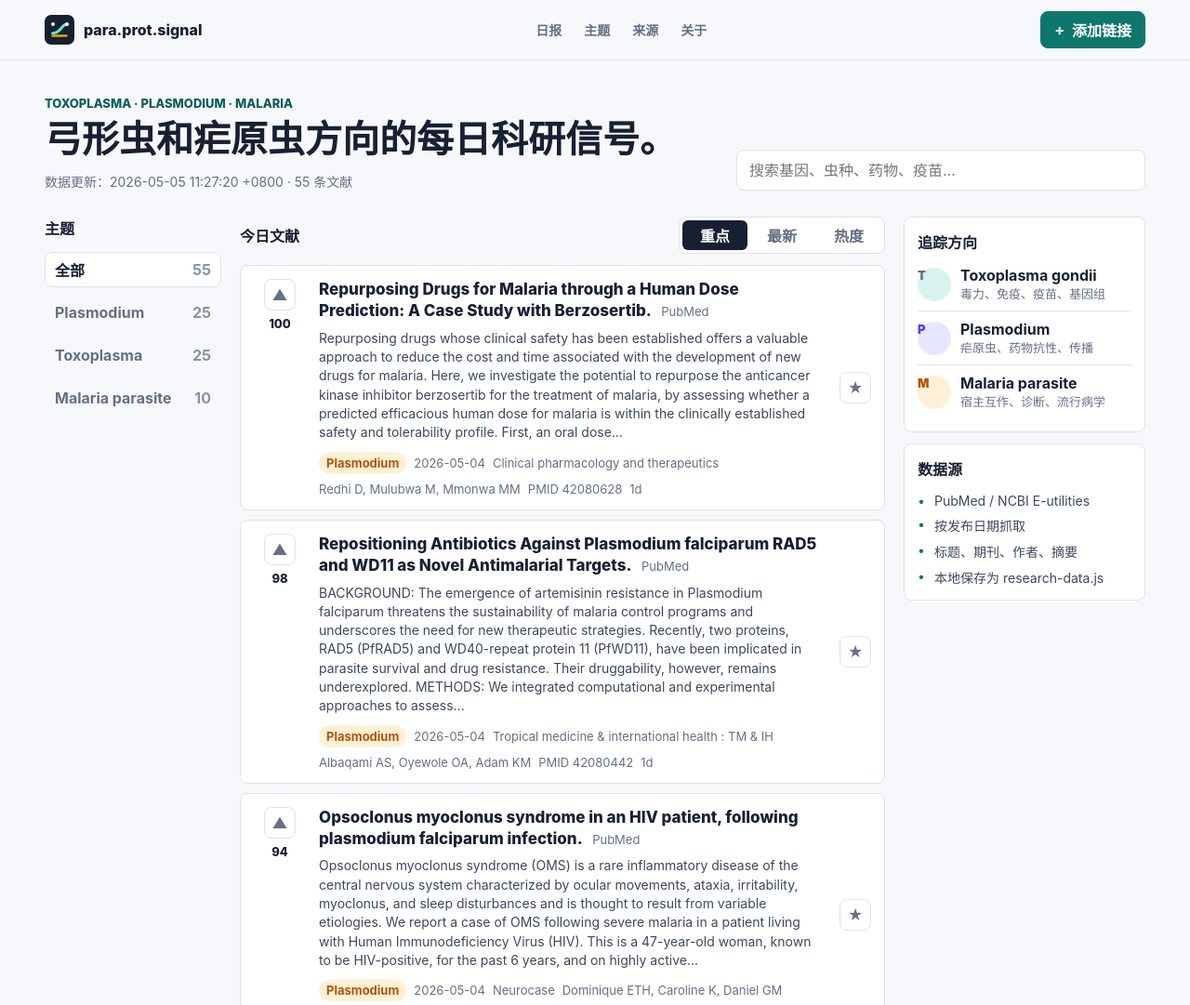
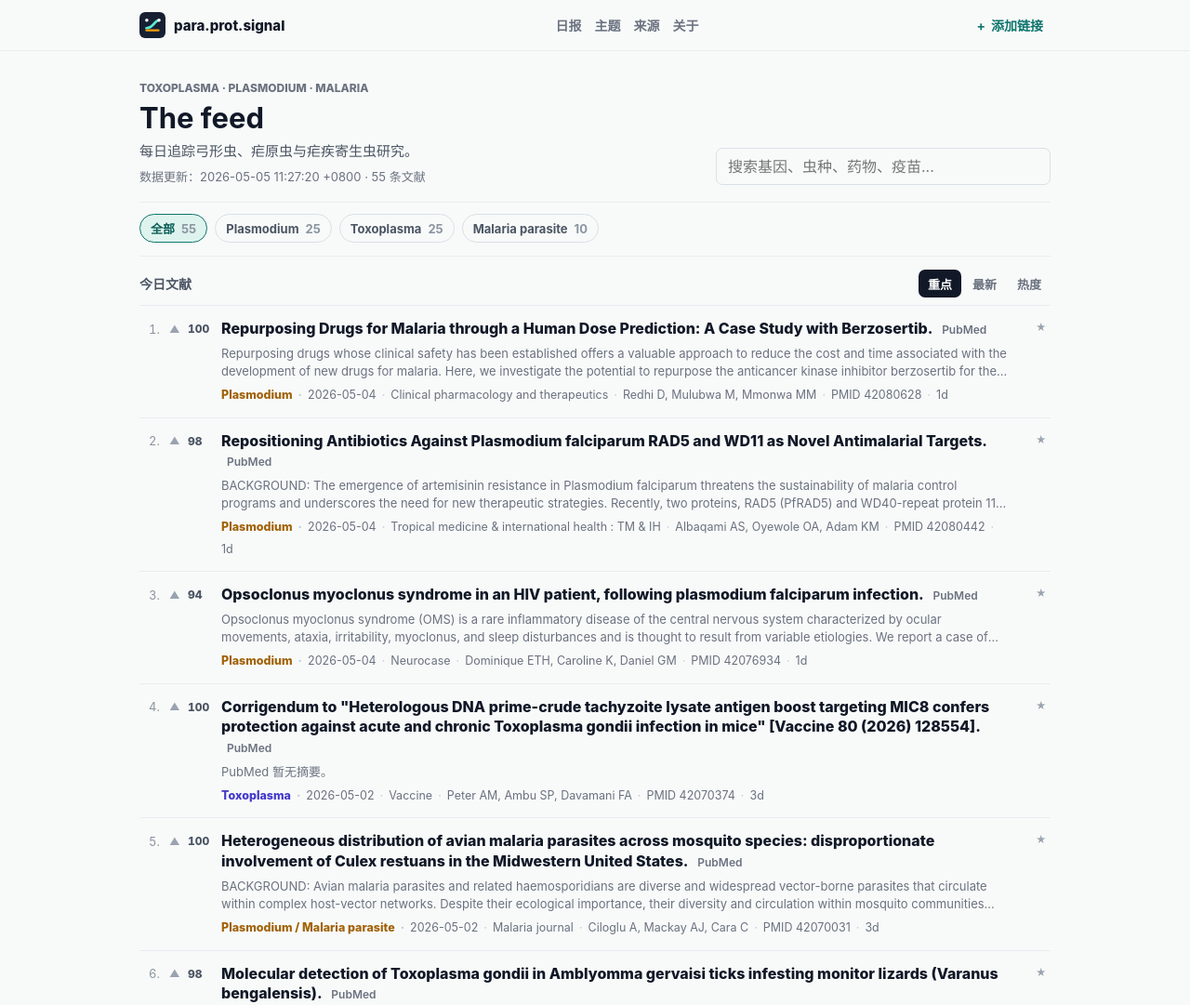
Before and after one commit to shangzheng666/para-prot-signal, a plain HTML site: page index.html in a window 1280 px wide. Shown: the top 1081 px of the page at 93% size. Drawn offline with Linux system fonts and the light colour scheme.

Commit message:
Restyle feed like compact reader

```diff
--- a/app.js
+++ b/app.js
@@ -183,7 +183,7 @@ function renderFeed() {
   emptyState.hidden = items.length > 0;
 
   feedList.innerHTML = items
-    .map((item) => {
+    .map((item, index) => {
       const score = getScore(item);
       const saved = state.saved[item.id] ? " active" : "";
       const voted = state.votes[item.id] ? " active" : "";
@@ -209,14 +209,17 @@ function renderFeed() {
 
       return `
         <li class="feed-item">
-          <div class="score-control">
+          <div class="score-control" aria-label="rank and score">
+            <span class="rank-number">${index + 1}.</span>
             <button class="icon-button vote-button${voted}" type="button" title="标记重点" aria-label="标记重点 ${escapeHtml(item.title)}" data-id="${escapeHtml(item.id)}">▲</button>
             <span class="score">${score}</span>
           </div>
 
           <article class="item-main">
-            <a class="item-title" href="${escapeHtml(item.url)}" target="_blank" rel="noreferrer">${escapeHtml(item.title)}</a>
-            <span class="source">${escapeHtml(item.source)}</span>
+            <h3 class="item-heading">
+              <a class="item-title" href="${escapeHtml(item.url)}" target="_blank" rel="noreferrer">${escapeHtml(item.title)}</a>
+              <span class="source">${escapeHtml(item.source)}</span>
+            </h3>
             <p class="why">${escapeHtml(item.why)}</p>
             <div class="meta">${meta}</div>
           </article>
--- a/index.html
+++ b/index.html
@@ -35,7 +35,8 @@
       <section class="masthead" id="about">
         <div>
           <p class="eyebrow">Toxoplasma · Plasmodium · Malaria</p>
-          <h1>弓形虫和疟原虫方向的每日科研信号。</h1>
+          <h1>The feed</h1>
+          <p class="lede">每日追踪弓形虫、疟原虫与疟疾寄生虫研究。</p>
           <p class="statusline" id="dataFreshness"></p>
         </div>
         <form class="searchbar" role="search">
@@ -96,7 +97,7 @@
               <li>PubMed / NCBI E-utilities</li>
               <li>按发布日期抓取</li>
               <li>标题、期刊、作者、摘要</li>
-              <li>本地保存为 research-data.js</li>
+              <li>本地保存 research-data.js</li>
             </ul>
           </section>
         </aside>
--- a/styles.css
+++ b/styles.css
@@ -1,19 +1,17 @@
 :root {
   color-scheme: light;
-  --bg: #f7f8fb;
+  --bg: #f8faf9;
+  --text: #1f2933;
+  --muted: #6b7280;
+  --faint: #8b95a1;
+  --line: #d9e0e7;
+  --line-soft: #e9edf1;
   --surface: #ffffff;
-  --surface-strong: #f0f4f8;
-  --text: #172033;
-  --muted: #657084;
-  --line: #dce3ec;
   --accent: #0f766e;
-  --accent-strong: #0b5f59;
-  --accent-soft: #d8f3ee;
-  --indigo: #4f46e5;
-  --amber: #b45309;
-  --danger: #be123c;
-  --shadow: 0 12px 30px rgba(23, 32, 51, 0.08);
-  --radius: 8px;
+  --accent-soft: #dff3ee;
+  --indigo: #4338ca;
+  --amber: #a16207;
+  --radius: 7px;
   font-family:
     Inter, ui-sans-serif, system-ui, -apple-system, BlinkMacSystemFont, "Segoe UI",
     sans-serif;
@@ -67,12 +65,12 @@ button {
   display: grid;
   grid-template-columns: auto 1fr auto;
   align-items: center;
-  gap: 24px;
-  min-height: 64px;
-  padding: 12px clamp(16px, 4vw, 48px);
-  border-bottom: 1px solid rgba(220, 227, 236, 0.85);
-  background: rgba(247, 248, 251, 0.92);
-  backdrop-filter: blur(14px);
+  gap: 20px;
+  min-height: 54px;
+  padding: 10px max(18px, calc((100vw - 980px) / 2));
+  border-bottom: 1px solid var(--line-soft);
+  background: rgba(248, 250, 249, 0.94);
+  backdrop-filter: blur(12px);
 }
 
 .brand,
@@ -89,177 +87,183 @@ button {
 }
 
 .brand {
-  gap: 10px;
+  gap: 9px;
   min-width: 0;
+  color: #111827;
+  font-size: 15px;
   font-weight: 800;
 }
 
 .brand img {
-  width: 32px;
-  height: 32px;
+  width: 28px;
+  height: 28px;
   flex: 0 0 auto;
 }
 
 .nav-links {
   justify-content: center;
-  gap: 4px;
+  gap: 14px;
 }
 
-.nav-links a {
-  border-radius: var(--radius);
-  padding: 8px 10px;
+.nav-links a,
+.button {
   color: var(--muted);
   font-size: 14px;
   font-weight: 650;
 }
 
-.nav-links a:hover {
-  background: var(--surface-strong);
-  color: var(--text);
+.nav-links a:hover,
+.button:hover {
+  color: var(--accent);
 }
 
 .button {
-  min-height: 40px;
+  min-height: 34px;
   justify-content: center;
-  gap: 8px;
-  border: 1px solid var(--line);
+  gap: 6px;
+  border: 0;
   border-radius: var(--radius);
-  background: var(--surface);
-  color: var(--text);
-  padding: 0 14px;
-  font-weight: 750;
-}
-
-.button:hover {
-  border-color: #c5d0dd;
-  box-shadow: 0 8px 18px rgba(23, 32, 51, 0.07);
+  background: transparent;
+  padding: 0 8px;
 }
 
 .button-primary {
-  border-color: var(--accent);
-  background: var(--accent);
-  color: #ffffff;
-}
-
-.button-primary:hover {
-  border-color: var(--accent-strong);
-  background: var(--accent-strong);
+  color: var(--accent);
 }
 
 main {
-  padding: 0 clamp(16px, 4vw, 48px) 56px;
+  width: min(980px, calc(100vw - 36px));
+  margin: 0 auto;
+  padding: 30px 0 56px;
 }
 
 .masthead {
   display: grid;
-  grid-template-columns: minmax(0, 1fr) minmax(280px, 440px);
-  gap: 28px;
+  grid-template-columns: minmax(0, 1fr) minmax(260px, 360px);
+  gap: 24px;
   align-items: end;
-  max-width: 1280px;
-  margin: 0 auto;
-  padding: 38px 0 28px;
+  padding: 2px 0 18px;
+}
+
+.eyebrow,
+.statusline,
+.source,
+.why,
+.meta,
+.editor-row span,
+.mini-list {
+  color: var(--muted);
 }
 
 .eyebrow {
-  margin: 0 0 10px;
-  color: var(--accent-strong);
-  font-size: 13px;
-  font-weight: 850;
+  margin: 0 0 8px;
+  font-size: 12px;
+  font-weight: 800;
+  letter-spacing: 0;
   text-transform: uppercase;
-  letter-spacing: 0;
 }
 
 h1,
 h2,
+h3,
 p {
   margin-top: 0;
 }
 
 h1 {
-  max-width: 780px;
-  margin-bottom: 0;
-  font-size: 40px;
-  line-height: 1.05;
+  margin-bottom: 7px;
+  color: #111827;
+  font-size: 31px;
+  line-height: 1.1;
   letter-spacing: 0;
 }
 
-h2 {
-  margin-bottom: 14px;
-  font-size: 16px;
-  letter-spacing: 0;
+.lede {
+  margin: 0;
+  color: #4b5563;
+  font-size: 15px;
 }
 
 .statusline {
-  margin: 14px 0 0;
-  color: var(--muted);
-  font-size: 14px;
+  margin: 8px 0 0;
+  font-size: 13px;
+}
+
+h2 {
+  margin-bottom: 10px;
+  font-size: 13px;
+  letter-spacing: 0;
+  text-transform: uppercase;
+  color: var(--faint);
 }
 
 .searchbar input,
 .submit-form input,
 .submit-form select {
   width: 100%;
-  min-height: 44px;
+  min-height: 40px;
   border: 1px solid var(--line);
   border-radius: var(--radius);
   background: var(--surface);
   color: var(--text);
-  padding: 0 13px;
+  padding: 0 12px;
   outline: none;
+}
+
+.searchbar input {
+  background: transparent;
 }
 
 .searchbar input:focus,
 .submit-form input:focus,
 .submit-form select:focus {
   border-color: var(--accent);
-  box-shadow: 0 0 0 4px rgba(15, 118, 110, 0.14);
+  box-shadow: 0 0 0 3px rgba(15, 118, 110, 0.12);
 }
 
 .workspace {
-  display: grid;
-  grid-template-columns: 190px minmax(0, 1fr) 260px;
-  gap: 20px;
-  align-items: start;
-  max-width: 1280px;
-  margin: 0 auto;
+  display: block;
 }
 
-.sidebar,
-.rail {
-  position: sticky;
-  top: 88px;
+.sidebar {
+  padding: 12px 0 14px;
+  border-top: 1px solid var(--line-soft);
+  border-bottom: 1px solid var(--line-soft);
+}
+
+.sidebar h2 {
+  display: none;
 }
 
 .tag-list {
-  display: grid;
+  display: flex;
+  flex-wrap: wrap;
   gap: 8px;
 }
 
 .tag-pill {
-  width: 100%;
-  min-height: 38px;
-  justify-content: space-between;
-  gap: 12px;
-  border: 1px solid transparent;
-  border-radius: var(--radius);
+  min-height: 31px;
+  justify-content: center;
+  gap: 7px;
+  border: 1px solid var(--line);
+  border-radius: 999px;
   background: transparent;
-  color: var(--muted);
-  padding: 0 10px;
-  font-weight: 750;
-  text-align: left;
+  color: #4b5563;
+  padding: 0 11px;
+  font-size: 13px;
+  font-weight: 700;
 }
 
 .tag-pill span:last-child {
-  flex: 0 0 auto;
-  color: #8893a5;
+  color: var(--faint);
   font-weight: 700;
 }
 
 .tag-pill:hover,
 .tag-pill.active {
-  border-color: var(--line);
-  background: var(--surface);
-  color: var(--text);
+  border-color: var(--accent);
+  background: var(--accent-soft);
+  color: #0b5f59;
 }
 
 .feed-column {
@@ -271,184 +275,201 @@ h2 {
   justify-content: space-between;
   gap: 16px;
   align-items: center;
-  margin-bottom: 12px;
+  padding: 14px 0 8px;
 }
 
 .feed-toolbar h2 {
-  margin-bottom: 0;
+  margin: 0;
+  color: #4b5563;
+  font-size: 14px;
+  text-transform: none;
 }
 
 .segmented {
-  flex: 0 0 auto;
-  min-height: 40px;
   gap: 2px;
-  border: 1px solid var(--line);
-  border-radius: var(--radius);
-  background: var(--surface);
-  padding: 3px;
 }
 
 .segment {
-  min-width: 70px;
-  min-height: 32px;
+  min-height: 30px;
   border: 0;
-  border-radius: 6px;
+  border-radius: var(--radius);
   background: transparent;
   color: var(--muted);
   padding: 0 10px;
+  font-size: 13px;
   font-weight: 750;
 }
 
+.segment:hover,
 .segment.active {
-  background: var(--text);
+  background: #111827;
   color: #ffffff;
 }
 
 .feed-list {
   display: grid;
-  gap: 10px;
   margin: 0;
   padding: 0;
   list-style: none;
 }
 
 .feed-item {
+  position: relative;
   display: grid;
-  grid-template-columns: 56px minmax(0, 1fr) auto;
-  gap: 14px;
+  grid-template-columns: 76px minmax(0, 1fr) 34px;
+  gap: 12px;
   align-items: start;
-  border: 1px solid var(--line);
-  border-radius: var(--radius);
-  background: var(--surface);
-  padding: 14px;
+  padding: 14px 0 15px;
+  border-top: 1px solid var(--line-soft);
 }
 
-.feed-item:hover {
-  border-color: #c8d4e1;
-  box-shadow: var(--shadow);
+.feed-item:last-child {
+  border-bottom: 1px solid var(--line-soft);
+}
+
+.feed-item:hover .item-title {
+  color: var(--accent);
 }
 
 .score-control {
-  flex-direction: column;
-  gap: 6px;
+  justify-content: flex-start;
+  gap: 4px;
+  color: var(--faint);
+  font-size: 13px;
+  line-height: 1;
+}
+
+.rank-number {
+  min-width: 22px;
+  text-align: right;
+  font-variant-numeric: tabular-nums;
 }
 
 .icon-button {
   display: inline-grid;
   place-items: center;
-  width: 34px;
-  height: 34px;
-  border: 1px solid var(--line);
-  border-radius: var(--radius);
-  background: var(--surface);
-  color: var(--muted);
+  width: 22px;
+  height: 22px;
+  border: 0;
+  border-radius: 4px;
+  background: transparent;
+  color: #9aa3af;
+  font-size: 11px;
   font-weight: 850;
 }
 
 .icon-button:hover,
 .icon-button.active {
-  border-color: var(--accent);
   background: var(--accent-soft);
-  color: var(--accent-strong);
+  color: var(--accent);
 }
 
 .score {
-  color: var(--text);
-  font-size: 13px;
-  font-weight: 850;
+  min-width: 24px;
+  color: #4b5563;
+  font-size: 12px;
+  font-variant-numeric: tabular-nums;
+  font-weight: 760;
 }
 
 .item-main {
   min-width: 0;
 }
 
-.item-title {
-  display: inline;
-  color: var(--text);
-  font-size: 17px;
-  font-weight: 800;
+.item-heading {
+  margin: 0;
+  font-size: 16px;
   line-height: 1.35;
+  letter-spacing: 0;
 }
 
-.item-title:hover {
-  color: var(--accent-strong);
+.item-title {
+  color: #111827;
+  font-weight: 780;
 }
 
 .source {
   margin-left: 6px;
-  color: var(--muted);
-  font-size: 13px;
+  font-size: 12px;
+  font-weight: 600;
 }
 
 .why {
-  margin: 8px 0 10px;
-  color: #3d485c;
-  font-size: 14px;
-  line-height: 1.45;
+  display: -webkit-box;
+  overflow: hidden;
+  -webkit-box-orient: vertical;
+  -webkit-line-clamp: 2;
+  margin: 6px 0 7px;
+  font-size: 13px;
+  line-height: 1.48;
 }
 
 .meta {
   flex-wrap: wrap;
-  gap: 8px;
-  color: var(--muted);
-  font-size: 13px;
+  gap: 6px;
+  font-size: 12.5px;
+  line-height: 1.4;
+}
+
+.meta span::after {
+  margin-left: 6px;
+  color: #c0c7cf;
+  content: "·";
+}
+
+.meta span:last-child::after {
+  content: "";
 }
 
 .meta .badge {
   border-radius: 999px;
-  background: var(--surface-strong);
-  color: #344156;
-  padding: 4px 8px;
-  font-weight: 750;
+  background: transparent;
+  color: var(--accent);
+  font-weight: 760;
 }
 
 .meta .badge.indigo {
-  background: #e6e7ff;
   color: var(--indigo);
 }
 
 .meta .badge.amber {
-  background: #fff1d6;
   color: var(--amber);
 }
 
 .save-button {
-  align-self: center;
+  justify-self: end;
+  margin-top: -2px;
+}
+
+.rail {
+  display: grid;
+  grid-template-columns: repeat(2, minmax(0, 1fr));
+  gap: 28px;
+  padding-top: 26px;
 }
 
 .panel {
-  border: 1px solid var(--line);
-  border-radius: var(--radius);
-  background: var(--surface);
-  padding: 14px;
-}
-
-.panel + .panel {
-  margin-top: 12px;
+  border-top: 1px solid var(--line-soft);
+  padding-top: 13px;
 }
 
 .editor-row {
   display: grid;
-  grid-template-columns: 36px minmax(0, 1fr);
-  gap: 10px;
+  grid-template-columns: 26px minmax(0, 1fr);
+  gap: 9px;
   align-items: center;
-  padding: 9px 0;
-  border-top: 1px solid var(--line);
-}
-
-.editor-row:first-of-type {
-  border-top: 0;
-  padding-top: 0;
+  padding: 7px 0;
 }
 
 .avatar {
   display: grid;
   place-items: center;
-  width: 36px;
-  height: 36px;
+  width: 24px;
+  height: 24px;
   border-radius: 50%;
   background: var(--accent-soft);
-  color: var(--accent-strong);
+  color: var(--accent);
+  font-size: 12px;
   font-weight: 900;
 }
 
@@ -458,7 +479,7 @@ h2 {
 }
 
 .avatar.warm {
-  background: #fff1d6;
+  background: #fff3d7;
   color: var(--amber);
 }
 
@@ -467,38 +488,27 @@ h2 {
   display: block;
 }
 
+.editor-row strong {
+  font-size: 13px;
+}
+
 .editor-row span {
   overflow-wrap: anywhere;
-  color: var(--muted);
-  font-size: 13px;
+  font-size: 12.5px;
 }
 
 .mini-list {
   display: grid;
-  gap: 8px;
+  gap: 6px;
   margin: 0;
   padding: 0;
   list-style: none;
-  color: #3d485c;
-  font-size: 14px;
-}
-
-.mini-list li {
-  padding-left: 18px;
-  position: relative;
-}
-
-.mini-list li::before {
-  position: absolute;
-  left: 0;
-  color: var(--accent);
-  content: "•";
+  font-size: 13px;
 }
 
 .empty-state {
-  border: 1px dashed var(--line);
-  border-radius: var(--radius);
-  background: var(--surface);
+  border-top: 1px solid var(--line-soft);
+  border-bottom: 1px solid var(--line-soft);
   color: var(--muted);
   padding: 28px;
   text-align: center;
@@ -508,11 +518,11 @@ h2 {
   width: min(460px, calc(100vw - 28px));
   border: 1px solid var(--line);
   border-radius: var(--radius);
-  box-shadow: 0 24px 70px rgba(23, 32, 51, 0.22);
+  box-shadow: 0 24px 70px rgba(17, 24, 39, 0.24);
 }
 
 .submit-dialog::backdrop {
-  background: rgba(23, 32, 51, 0.42);
+  background: rgba(17, 24, 39, 0.42);
 }
 
 .submit-form {
@@ -528,70 +538,63 @@ h2 {
 
 .dialog-head h2 {
   margin: 0;
+  color: var(--text);
+  font-size: 16px;
+  text-transform: none;
 }
 
 .submit-form label {
   display: grid;
   gap: 7px;
-  color: #344156;
+  color: #374151;
   font-size: 14px;
   font-weight: 750;
 }
 
-@media (max-width: 1020px) {
-  .workspace {
-    grid-template-columns: 160px minmax(0, 1fr);
-  }
+.dialog-actions .button {
+  border: 1px solid var(--line);
+  background: var(--surface);
+  padding: 0 12px;
+}
 
-  .rail {
-    position: static;
-    grid-column: 1 / -1;
-    display: grid;
-    grid-template-columns: repeat(2, minmax(0, 1fr));
-    gap: 12px;
-  }
-
-  .panel + .panel {
-    margin-top: 0;
-  }
+.dialog-actions .button-primary {
+  border-color: var(--accent);
+  background: var(--accent);
+  color: #ffffff;
 }
 
 @media (max-width: 760px) {
   .topbar {
     grid-template-columns: 1fr auto;
-    gap: 12px;
+    gap: 8px;
+    padding-inline: 16px;
   }
 
   .nav-links {
     grid-column: 1 / -1;
     justify-content: flex-start;
+    gap: 13px;
     overflow-x: auto;
     padding-bottom: 2px;
   }
 
+  main {
+    width: min(100vw - 28px, 980px);
+    padding-top: 22px;
+  }
+
   .masthead {
     grid-template-columns: 1fr;
-    padding-top: 28px;
+    gap: 14px;
   }
 
   h1 {
-    font-size: 32px;
-  }
-
-  .workspace {
-    grid-template-columns: 1fr;
-  }
-
-  .sidebar {
-    position: static;
-  }
-
-  .tag-list {
-    grid-template-columns: repeat(2, minmax(0, 1fr));
+    font-size: 29px;
   }
 
   .rail {
     grid-template-columns: 1fr;
+    gap: 18px;
   }
 }
 
@@ -602,34 +605,22 @@ h2 {
     white-space: nowrap;
   }
 
-  .button {
-    padding: 0 11px;
-  }
-
   .feed-toolbar {
-    align-items: stretch;
+    align-items: flex-start;
     flex-direction: column;
-  }
-
-  .segmented {
-    width: 100%;
-  }
-
-  .segment {
-    flex: 1;
-    min-width: 0;
+    gap: 8px;
   }
 
   .feed-item {
-    grid-template-columns: 44px minmax(0, 1fr);
+    grid-template-columns: 62px minmax(0, 1fr) 28px;
+    gap: 9px;
   }
 
-  .save-button {
-    grid-column: 2;
-    justify-self: start;
+  .rank-number {
+    min-width: 18px;
   }
 
-  .tag-list {
-    grid-template-columns: 1fr;
+  .why {
+    -webkit-line-clamp: 3;
   }
 }
```
